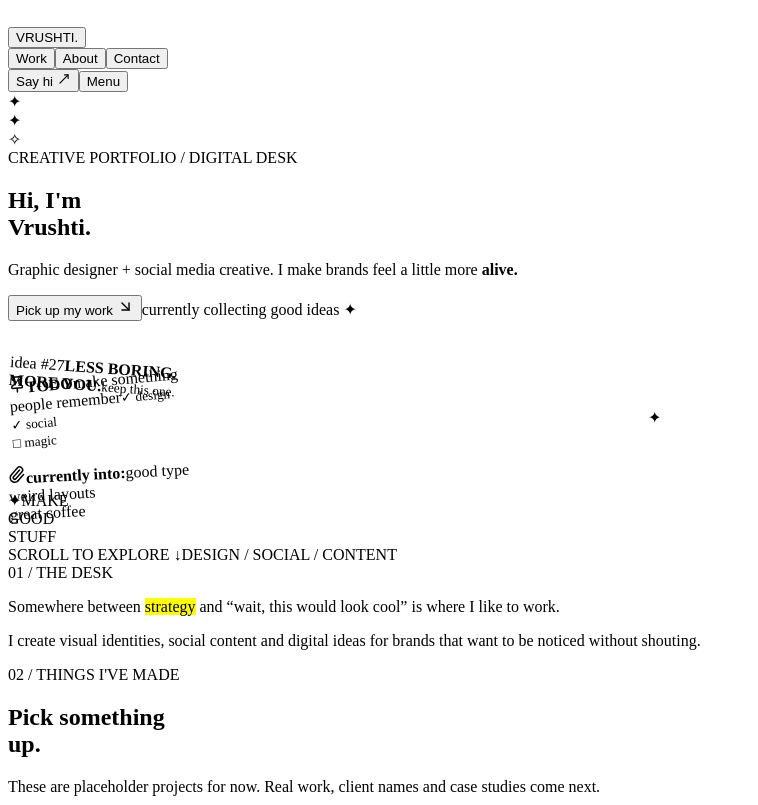
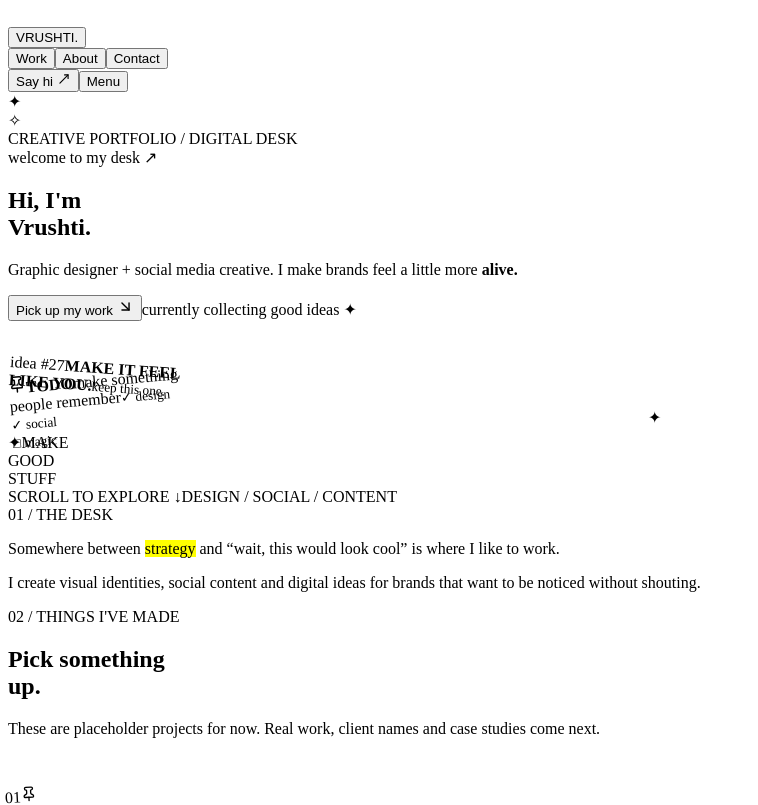
Before and after one commit to viragshahh/vrushti, a React (Vite) app: page / in a window 1280 px wide. Shown: the top 805 px of the page, without its empty margins (0-758 px from the left). Built offline with nearby package versions, Linux system fonts and the light colour scheme; the HTML template or start-up script is replaced by a standard one.

Commit message:
Refine cover composition and copy

```diff
--- a/src/App.tsx
+++ b/src/App.tsx
@@ -1,5 +1,5 @@
 import { useEffect, useRef, useState } from 'react'
-import { ArrowDownRight, ArrowUpRight, MoveUpRight, Pin, Paperclip } from 'lucide-react'
+import { ArrowDownRight, ArrowUpRight, MoveUpRight, Pin } from 'lucide-react'
 import { gsap } from 'gsap'
 import { ScrollTrigger } from 'gsap/ScrollTrigger'
 
@@ -82,9 +82,13 @@ function App() {
 
       <main>
         <section className="desk-hero section" id="top">
-          <div className="desk-lines" /><div className="hero-spark spark-one">✦</div><div className="hero-spark spark-two">✦</div><div className="hero-spark spark-three">✧</div>
+          <div className="desk-lines" />
+          <div className="hero-spark spark-one">✦</div>
+          <div className="hero-spark spark-two">✧</div>
+
           <div className="hero-main">
             <div className="mono kicker">CREATIVE PORTFOLIO / DIGITAL DESK</div>
+            <span className="desk-welcome">welcome to my desk ↗</span>
             <h1 className="hero-title">Hi, I'm<br/><span>Vrushti.</span></h1>
             <p className="hero-copy">Graphic designer + social media creative. I make brands feel a little more <strong>alive.</strong></p>
             <div className="hero-actions">
@@ -97,12 +101,10 @@ function App() {
             <Pin size={18}/><strong>TODO</strong><span>make something<br/>people remember</span><small>✓ design<br/>✓ social<br/>□ magic</small>
           </div>
           <div className="desk-note note-pink n2" style={{transform:'rotate(4deg)'}}>
-            <span className="hand">idea #27</span><strong>LESS BORING.<br/>MORE YOU.</strong>
+            <span className="hand">idea #27</span><strong>MAKE IT FEEL<br/>LIKE YOU.</strong>
             <small>keep this one.</small>
           </div>
-          <div className="desk-note note-blue n3" style={{transform:'rotate(-3deg)'}}>
-            <Paperclip size={18}/><strong>currently into:</strong><span>good type<br/>weird layouts<br/>great coffee</span>
-          </div>
+
           <div className="desk-sticker"><span className="sticker-star">✦</span><span>MAKE<br/>GOOD<br/>STUFF</span></div>
           <div className="hero-bottom mono"><span>SCROLL TO EXPLORE ↓</span><span>DESIGN / SOCIAL / CONTENT</span></div>
         </section>
```
